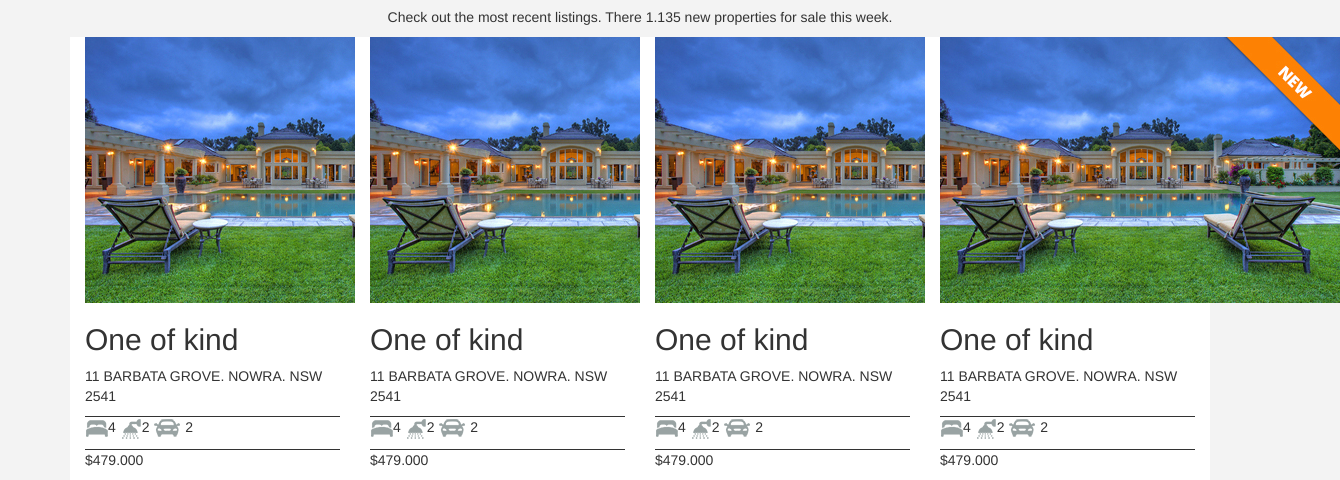
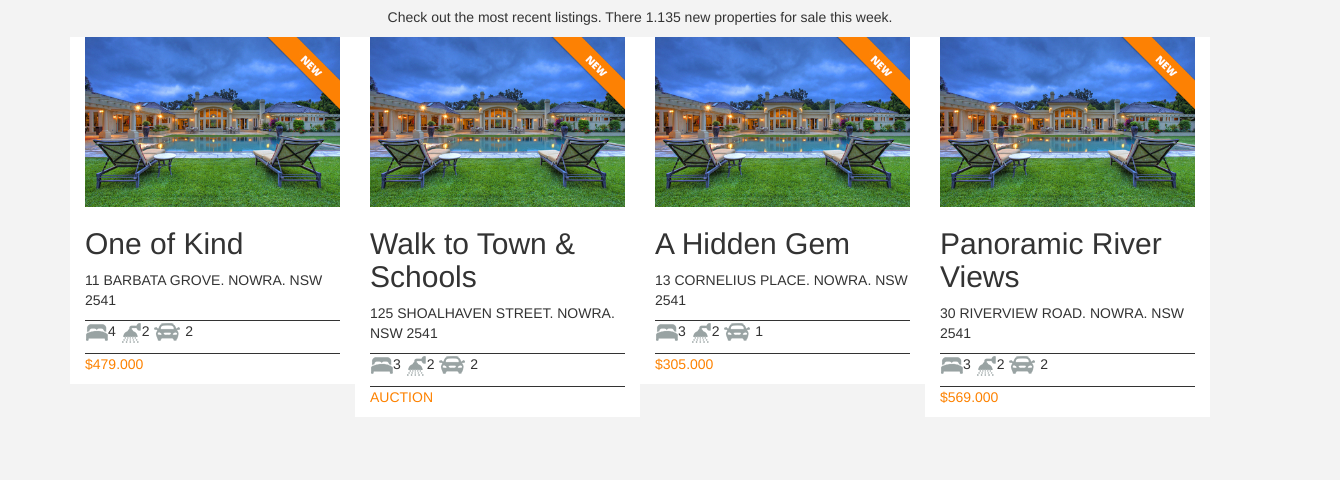
Before and after one commit to ekobayu/psd-to-html, a plain HTML site: page index.html in a window 1280 px wide. Shown: the part 1016-1496 px from the top of the page, 1340 px wide, since content can reach past the window. After the commit the page ends 1433 px from the top, so only its background shows below. Drawn offline with nearby package versions, Linux system fonts and the light colour scheme; a script that the page names is missing.

Commit message:
Software seni
Seventh commit

```diff
--- a/index.html
+++ b/index.html
@@ -93,8 +93,8 @@
 		</div>
 
 		<div class="col-xs-12 col-sm-12 col-md-3 kotak">
-			<img src="img/img-1.jpg" alt="img-1" >
-			<h2>One of kind</h2>
+			<img style="width:100%" src="img/img-1.jpg" alt="img-1" >
+			<h2>One of Kind</h2>
 			<p>11 BARBATA GROVE. NOWRA. NSW 2541</p>
 				<div class="icon">
 					<p>
@@ -103,49 +103,49 @@
 						<img src="img/car.png" alt="car" > 2
 					</p>
 				</div>
-			<p>$479.000</p>
+			<p style="color:#fd8201" >$479.000</p>
 		</div>
 
 		<div class="col-xs-12 col-sm-12 col-md-3 kotak">
-			<img src="img/img-1.jpg" alt="img-1" >
-			<h2>One of kind</h2>
-			<p>11 BARBATA GROVE. NOWRA. NSW 2541</p>
+			<img style="width:100%" src="img/img-1.jpg" alt="img-1" >
+			<h2>Walk to Town & Schools</h2>
+			<p>125 SHOALHAVEN STREET. NOWRA. NSW 2541</p>
 				<div class="icon">
 					<p>
-						<img src="img/bed.png" alt="large" >4
+						<img src="img/bed.png" alt="large" >3
 						<img src="img/bath.png" alt="bath" >2
 						<img src="img/car.png" alt="car" > 2
 					</p>
 				</div>
-			<p>$479.000</p>
+			<p style="color:#fd8201" >AUCTION</p>
 		</div>
 
 		<div class="col-xs-12 col-sm-12 col-md-3 kotak">
-			<img src="img/img-1.jpg" alt="img-1" >
-			<h2>One of kind</h2>
-			<p>11 BARBATA GROVE. NOWRA. NSW 2541</p>
+			<img style="width:100%" src="img/img-1.jpg" alt="img-1" >
+			<h2>A Hidden Gem</h2>
+			<p>13 CORNELIUS PLACE. NOWRA. NSW 2541</p>
 				<div class="icon">
 					<p>
-						<img src="img/bed.png" alt="large" >4
+						<img src="img/bed.png" alt="large" >3
+						<img src="img/bath.png" alt="bath" >2
+						<img src="img/car.png" alt="car" > 1
+					</p>
+				</div>
+			<p style="color:#fd8201" >$305.000</p>
+		</div>
+
+		<div class="col-xs-12 col-sm-12 col-md-3 kotak">
+			<img style="width:100%" src="img/img-1.jpg" alt="img-1" >
+			<h2>Panoramic River Views</h2>
+			<p>30 RIVERVIEW ROAD. NOWRA. NSW 2541</p>
+				<div class="icon">
+					<p>
+						<img src="img/bed.png" alt="large" >3
 						<img src="img/bath.png" alt="bath" >2
 						<img src="img/car.png" alt="car" > 2
 					</p>
 				</div>
-			<p>$479.000</p>
-		</div>
-
-		<div class="col-xs-12 col-sm-12 col-md-3 kotak">
-			<img src="img/img-1.jpg" alt="img-1" >
-			<h2>One of kind</h2>
-			<p>11 BARBATA GROVE. NOWRA. NSW 2541</p>
-				<div class="icon">
-					<p>
-						<img src="img/bed.png" alt="large" >4
-						<img src="img/bath.png" alt="bath" >2
-						<img src="img/car.png" alt="car" > 2
-					</p>
-				</div>
-			<p>$479.000</p>
+			<p style="color:#fd8201" >$569.000</p>
 		</div>
 
     </div><!-- /.container -->
```
